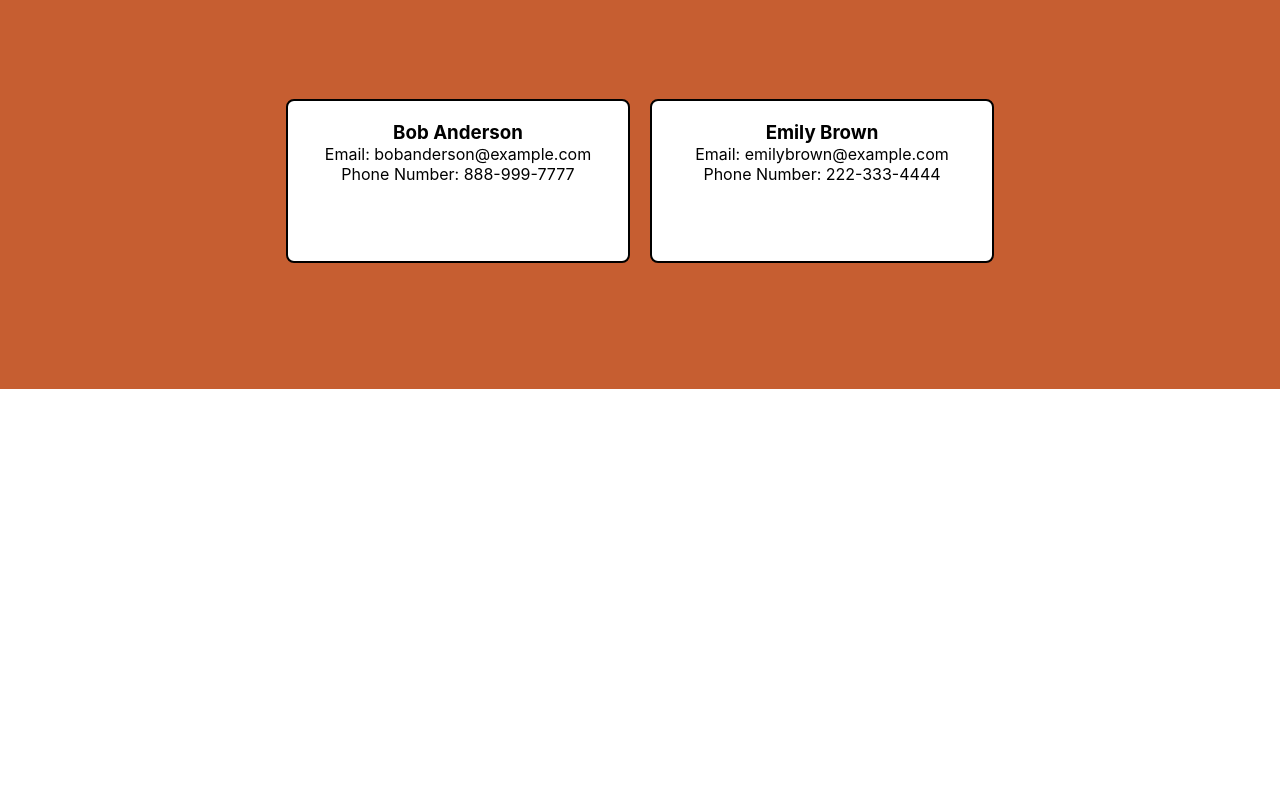
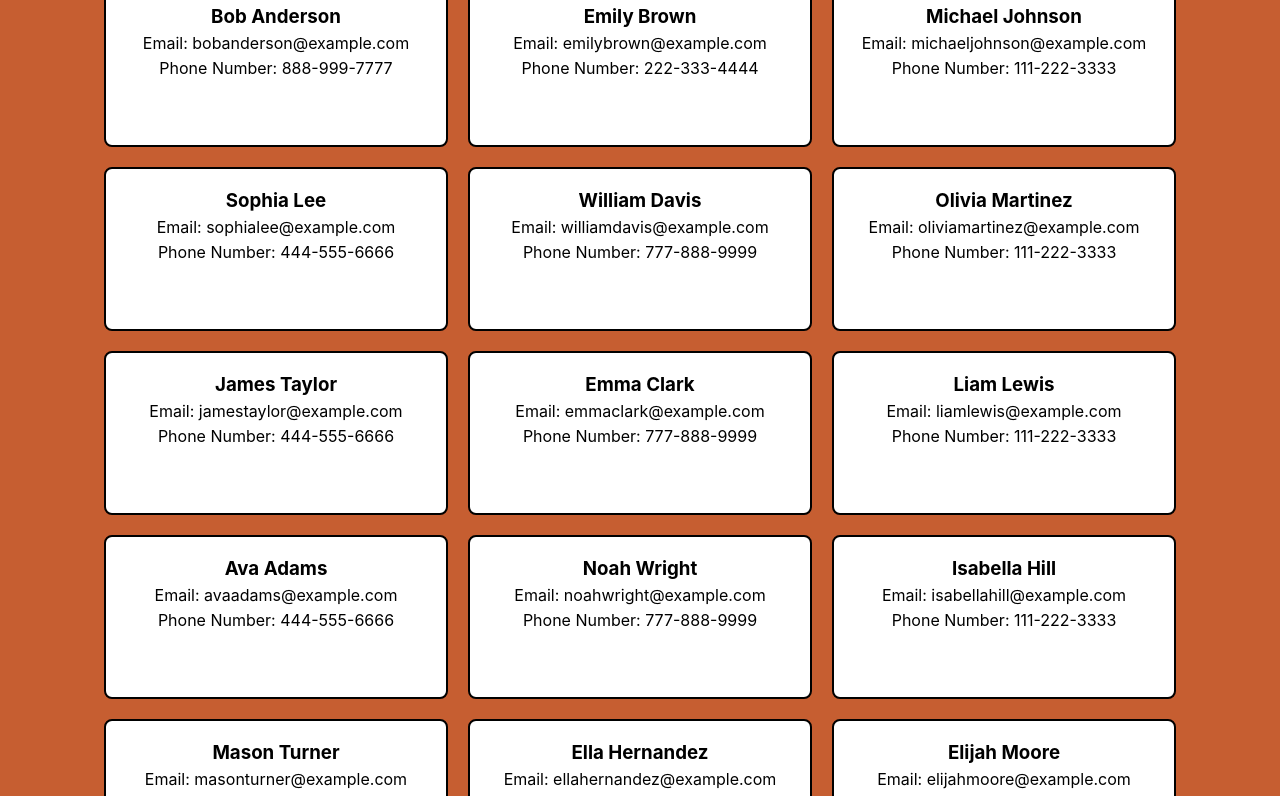
Before and after one commit to glwo/CSR-Front-End, a React (Create React App) app in the folder my-app/: page / in a window 1280 px wide. Shown: the part 320-1116 px from the top of the page. Before the commit the page ends 800 px from the top, so only its background shows below. Built offline with nearby package versions, Linux system fonts and the light colour scheme.

Commit message:
added styling and more seeds

```diff
--- a/my-app/src/features/Users/UsersList.css
+++ b/my-app/src/features/Users/UsersList.css
@@ -36,6 +36,7 @@
   .user-card p {
     margin: 0;
     padding: 0;
+    padding-bottom: 5px;
   }
 
   /* Add hover effect */
--- a/my-app/src/features/Users/UsersList.js
+++ b/my-app/src/features/Users/UsersList.js
@@ -1,4 +1,4 @@
-import React, { useState } from 'react';
+import React, { useState, useRef } from 'react';
 import { useSelector, useDispatch } from 'react-redux';
 import EditAccountModal from '../EditAccount/EditAccountModal'; // Modal component for editing account
 import VehicleSubscriptionsModal from '../VehicleSubscriptions/VehicleSubscriptionsModal'; // Modal component for managing subscriptions
@@ -13,6 +13,7 @@ const UserList = () => {
   const [editAccountModalOpen, setEditAccountModalOpen] = useState(false);
   const [vehicleSubscriptionsModalOpen, setVehicleSubscriptionsModalOpen] = useState(false);
   const [expandedCard, setExpandedCard] = useState(null); // State to manage expanded cards
+  const cardRef = useRef(null); // Reference to the card element
 
   const handleUserClick = (user, event) => {
     // Check if the click target is a button inside the card
@@ -46,6 +47,26 @@ const UserList = () => {
     setVehicleSubscriptionsModalOpen(false);
   };
 
+  // Helper function to calculate the total height of subscriptions section
+  const calculateSubscriptionsHeight = (user) => {
+    const singleSubscriptionHeight = 25; // Height of each individual subscription item in pixels
+    return (user.subscriptions.length || 1) * singleSubscriptionHeight;
+  };
+
+  // Helper function to calculate the total height of purchases section
+  const calculatePurchasesHeight = (user) => {
+    const singlePurchaseHeight = 25; // Height of each individual purchase item in pixels
+    return (user.purchaseHistory.length || 1) * singlePurchaseHeight;
+  };
+
+  // Calculate the total height needed for the card based on subscriptions and purchases
+  const calculateCardHeight = (user) => {
+    const baseHeight = 190; // Height of the card without subscriptions and purchases in pixels
+    const subscriptionsHeight = calculateSubscriptionsHeight(user);
+    const purchasesHeight = calculatePurchasesHeight(user);
+    return baseHeight + subscriptionsHeight + purchasesHeight;
+  };
+
   return (
     <div>
       <h2 className="usersH2">Registered Users</h2>
@@ -53,11 +74,12 @@ const UserList = () => {
         {users.map((user) => (
           <div
             key={user.id}
+            ref={user.id === expandedCard ? cardRef : null} // Set the ref to the card element when expanded
             className={`user-card ${selectedUser?.id === user.id ? 'selected' : ''} ${
               expandedCard === user.id ? 'expanded' : ''
             }`}
             onClick={(event) => handleUserClick(user, event)} // Pass the event object to the function
-          style={{ maxHeight: expandedCard === user.id ? '24.5vh' : '15vh' }}
+            style={{ height: expandedCard === user.id ? calculateCardHeight(user) : '15vh' }}
           >
             {selectedUser?.id === user.id ? (
               <>
@@ -65,6 +87,8 @@ const UserList = () => {
                   <h3>{user.name}</h3>
                   <p>Email: {user.email}</p>
                   <p>Phone Number: {user.phoneNumber}</p>
+                  {user.subscriptions.length > 0 ? (
+                    <>
                       <p>Subscriptions:</p>
                       <ul className="no-bullets"> {/* Add the "no-bullets" class to hide bullet points */}
                         {user.subscriptions.map((subscription) => (
@@ -73,6 +97,12 @@ const UserList = () => {
                           </li>
                         ))}
                       </ul>
+                    </>
+                  ) : (
+                    <><p>Subscriptions:</p><p>User does not have any subscriptions.</p></>
+                  )}
+                  {user.purchaseHistory.length > 0 ? (
+                    <>
                       <p>Purchase History:</p>
                       <ul className="no-bullets"> {/* Add the "no-bullets" class to hide bullet points */}
                         {user.purchaseHistory.map((purchase) => (
@@ -81,6 +111,10 @@ const UserList = () => {
                           </li>
                         ))}
                       </ul>
+                    </>
+                  ) : (
+                    <><p>Purchase History:</p><p>User has not made any purchases.</p></>
+                  )}
                 </div>
                 <div className="user-buttons">
                   <button onClick={() => setEditAccountModalOpen(true)}>Edit Account</button>
--- a/my-app/src/features/Users/usersSlice.js
+++ b/my-app/src/features/Users/usersSlice.js
@@ -87,7 +87,211 @@ const initialState = {
         },
       ],
     },
-    // Other users...
+    // Additional 15 users...
+    {
+      id: 6,
+      name: 'Michael Johnson',
+      email: 'michaeljohnson@example.com',
+      phoneNumber: '111-222-3333',
+      subscriptions: [
+        {
+          id: 5,
+          vehicle: 'Car C',
+          status: 'active',
+        },
+      ],
+      purchaseHistory: [
+        {
+          id: 4,
+          date: '2023-07-04',
+          amount: 12.99,
+        },
+      ],
+    },
+    {
+      id: 7,
+      name: 'Sophia Lee',
+      email: 'sophialee@example.com',
+      phoneNumber: '444-555-6666',
+      subscriptions: [],
+      purchaseHistory: [
+        {
+          id: 5,
+          date: '2023-07-05',
+          amount: 8.99,
+        },
+      ],
+    },
+    {
+      id: 8,
+      name: 'William Davis',
+      email: 'williamdavis@example.com',
+      phoneNumber: '777-888-9999',
+      subscriptions: [
+        {
+          id: 6,
+          vehicle: 'Truck B',
+          status: 'active',
+        },
+      ],
+      purchaseHistory: [],
+    },
+    {
+      id: 9,
+      name: 'Olivia Martinez',
+      email: 'oliviamartinez@example.com',
+      phoneNumber: '111-222-3333',
+      subscriptions: [],
+      purchaseHistory: [],
+    },
+    {
+      id: 10,
+      name: 'James Taylor',
+      email: 'jamestaylor@example.com',
+      phoneNumber: '444-555-6666',
+      subscriptions: [],
+      purchaseHistory: [],
+    },
+    {
+      id: 11,
+      name: 'Emma Clark',
+      email: 'emmaclark@example.com',
+      phoneNumber: '777-888-9999',
+      subscriptions: [
+        {
+          id: 7,
+          vehicle: 'Car D',
+          status: 'active',
+        },
+      ],
+      purchaseHistory: [],
+    },
+    {
+      id: 12,
+      name: 'Liam Lewis',
+      email: 'liamlewis@example.com',
+      phoneNumber: '111-222-3333',
+      subscriptions: [
+        {
+          id: 8,
+          vehicle: 'Motorcycle B',
+          status: 'active',
+        },
+      ],
+      purchaseHistory: [
+        {
+          id: 6,
+          date: '2023-07-06',
+          amount: 9.99,
+        },
+      ],
+    },
+    {
+      id: 13,
+      name: 'Ava Adams',
+      email: 'avaadams@example.com',
+      phoneNumber: '444-555-6666',
+      subscriptions: [],
+      purchaseHistory: [],
+    },
+    {
+      id: 14,
+      name: 'Noah Wright',
+      email: 'noahwright@example.com',
+      phoneNumber: '777-888-9999',
+      subscriptions: [
+        {
+          id: 9,
+          vehicle: 'Car E',
+          status: 'active',
+        },
+      ],
+      purchaseHistory: [
+        {
+          id: 7,
+          date: '2023-07-07',
+          amount: 15.99,
+        },
+      ],
+    },
+    {
+      id: 15,
+      name: 'Isabella Hill',
+      email: 'isabellahill@example.com',
+      phoneNumber: '111-222-3333',
+      subscriptions: [],
+      purchaseHistory: [],
+    },
+    {
+      id: 16,
+      name: 'Mason Turner',
+      email: 'masonturner@example.com',
+      phoneNumber: '444-555-6666',
+      subscriptions: [
+        {
+          id: 10,
+          vehicle: 'Truck C',
+          status: 'active',
+        },
+      ],
+      purchaseHistory: [
+        {
+          id: 8,
+          date: '2023-07-08',
+          amount: 11.99,
+        },
+      ],
+    },
+    {
+      id: 17,
+      name: 'Ella Hernandez',
+      email: 'ellahernandez@example.com',
+      phoneNumber: '777-888-9999',
+      subscriptions: [],
+      purchaseHistory: [],
+    },
+    {
+      id: 18,
+      name: 'Elijah Moore',
+      email: 'elijahmoore@example.com',
+      phoneNumber: '111-222-3333',
+      subscriptions: [
+        {
+          id: 11,
+          vehicle: 'Car F',
+          status: 'active',
+        },
+      ],
+      purchaseHistory: [],
+    },
+    {
+      id: 19,
+      name: 'Avery Parker',
+      email: 'averyparker@example.com',
+      phoneNumber: '444-555-6666',
+      subscriptions: [
+        {
+          id: 12,
+          vehicle: 'Motorcycle C',
+          status: 'active',
+        },
+      ],
+      purchaseHistory: [],
+    },
+    {
+      id: 20,
+      name: 'Mia Simmons',
+      email: 'miasimmons@example.com',
+      phoneNumber: '777-888-9999',
+      subscriptions: [],
+      purchaseHistory: [
+        {
+          id: 9,
+          date: '2023-07-09',
+          amount: 13.99,
+        },
+      ],
+    },
   ],
   selectedUser: null,
 };
```
Lines whose indentation alone changed are shown as unchanged.
